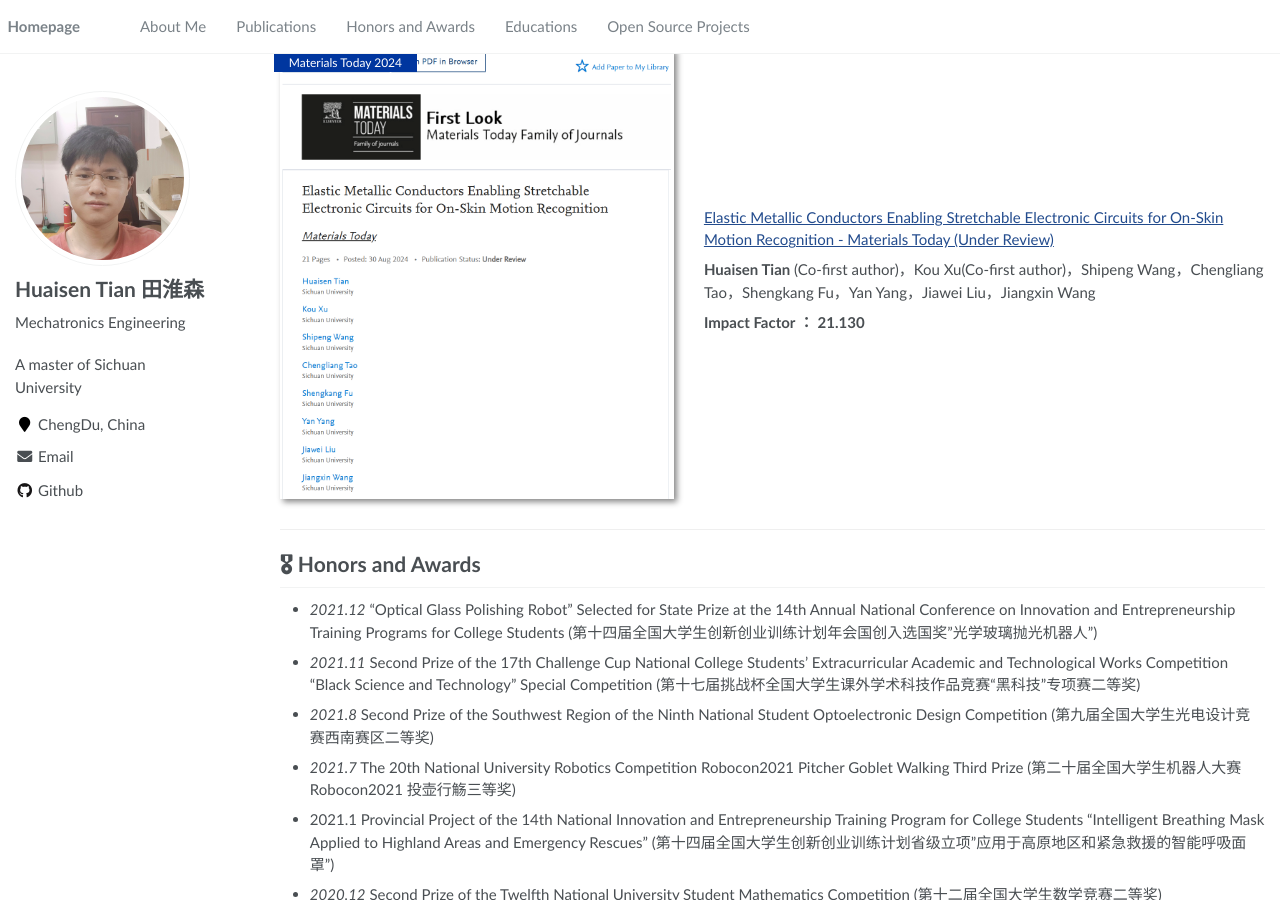
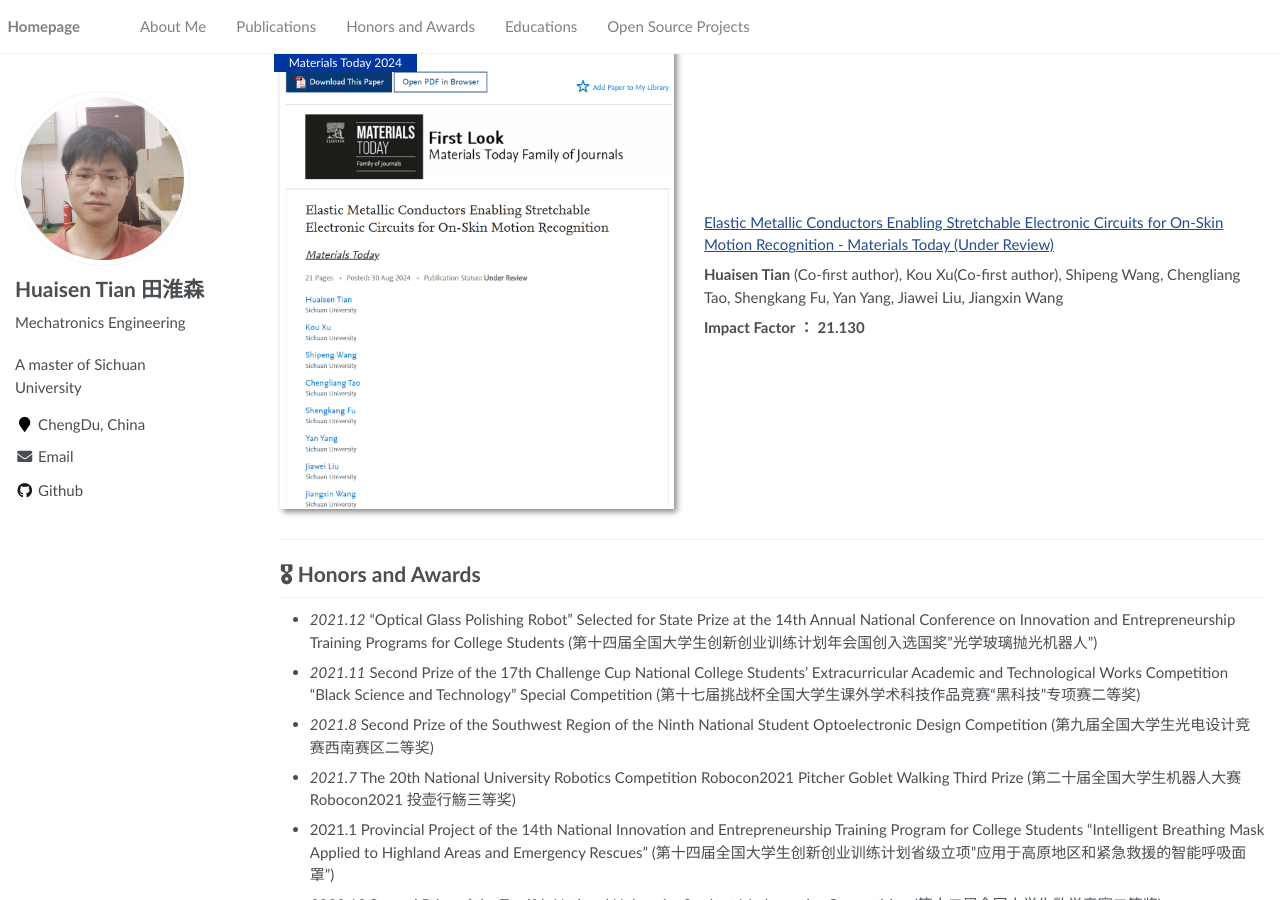
Before and after one commit to HuaisenTian/HuaisenTian.github.io, a Jekyll site: the page built from _pages/about.md, in a window 1280 px wide and 900 px high, scrolled down 738 px. Built offline with Jekyll 4.4.1, drawn with Linux system fonts in a browser that asks for light colours.

Commit message:
update_paper

```diff
--- a/_pages/about.md
+++ b/_pages/about.md
@@ -32,7 +32,7 @@ Shipeng Wang (Co-first author), **Huaisen Tian** (Co-first author), Yawen Wang,
 <div class='paper-box-text' markdown="1">
 [Elastic Metallic Conductors Enabling Stretchable Electronic Circuits for On-Skin Motion Recognition - Materials Today (Under Review)](https://papers.ssrn.com/sol3/papers.cfm?abstract_id=4938907)
 
-**Huaisen Tian** (Co-first author)，Kou Xu(Co-first author)，Shipeng Wang，Chengliang Tao，Shengkang Fu，Yan Yang，Jiawei Liu，Jiangxin Wang
+**Huaisen Tian** (Co-first author), Kou Xu(Co-first author), Shipeng Wang, Chengliang Tao, Shengkang Fu, Yan Yang, Jiawei Liu, Jiangxin Wang
 
 **Impact Factor ：** **21.130**
 </div>
```
Also changed, not shown: images/Materials Today.png.
